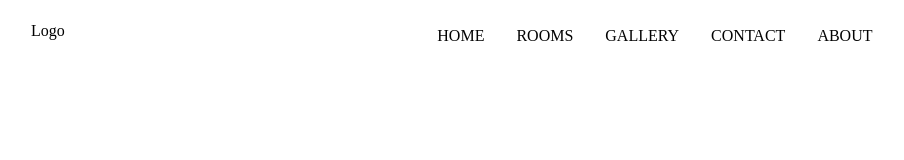
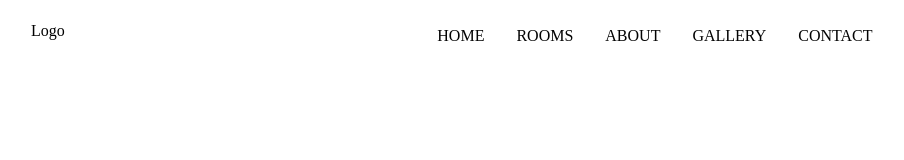
Before and after one commit to Nemo144/hotelpascal, a React (Create React App) app in the folder hotelpascal/: page / in a window 1280 px wide. Shown: the top 160 px of the page, without its empty margins (2-906 px from the left). Built offline with nearby package versions, Linux system fonts and the light colour scheme.

Commit message:
:art: improve structure of project

```diff
--- a/hotelpascal/src/components/Navbar/Navbar.jsx
+++ b/hotelpascal/src/components/Navbar/Navbar.jsx
@@ -10,7 +10,7 @@ const Navbar = () => {
     <nav className="navbar">
       <div className="navbar-logo">Logo</div>
       <ul className="navbar-links">
-        {["Home", "Rooms", "Gallery", "Contact", "About"].map((item) => (
+        {["Home", "Rooms", "About", "Gallery", "Contact"].map((item) => (
           <li className="">
             <div />
             <a href="/">{item}</a>
```
Also changed, not shown: hotelpascal/src/components/About/About.jsx (added, +7 -0 lines), hotelpascal/src/components/Gallery/Gallery.jsx (added, +7 -0 lines), hotelpascal/src/components/About/about.scss (added), hotelpascal/src/components/Gallery/gallery.scss (added), hotelpascal/src/components/Home/Home.jsx (added), hotelpascal/src/components/Home/home.scss (added).
